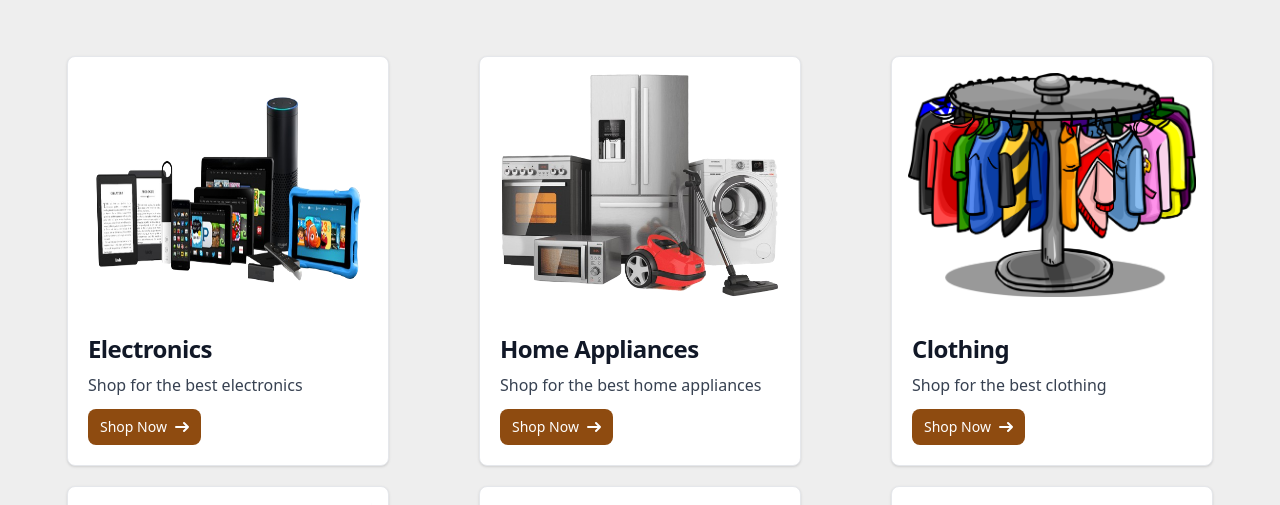
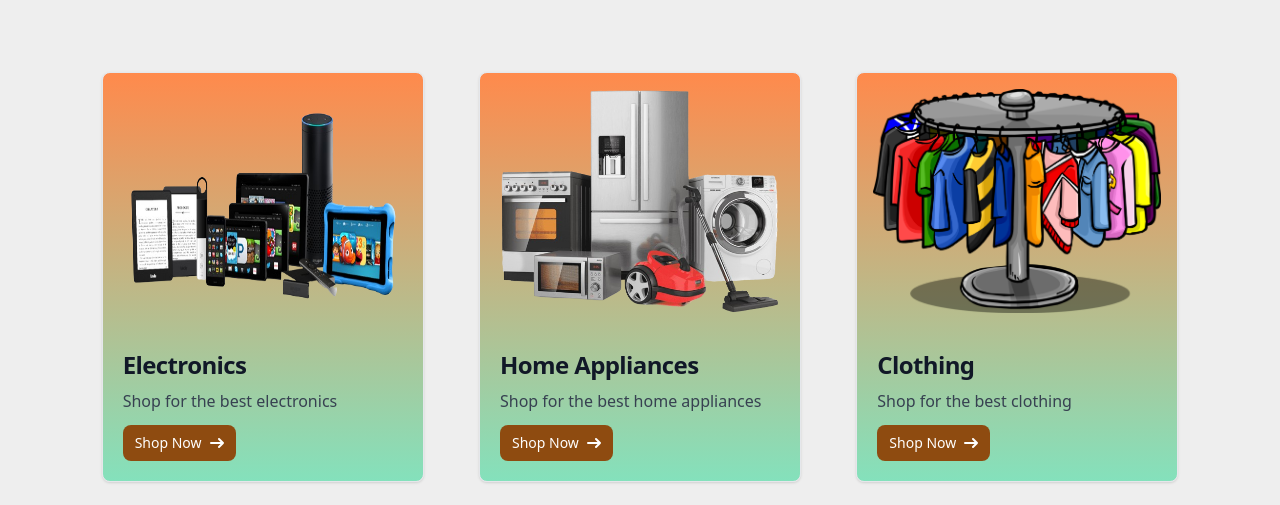
Before and after one commit to AryanPahuja21/BlazeKart, a React (Vite) app in the folder frontend/: page /categories in a window 1280 px wide. Shown: the part 154-659 px from the top of the page. Built offline with nearby package versions, Linux system fonts and the light colour scheme; no server answers.

Commit message:
category section and few changes

```diff
--- a/frontend/src/App.jsx
+++ b/frontend/src/App.jsx
@@ -7,6 +7,7 @@ const Login = lazy(() => import("./pages/Authentication/Login"));
 const Signup = lazy(() => import("./pages/Authentication/Signup"));
 const Explore = lazy(() => import("./pages/Explore/Explore"));
 const Categories = lazy(() => import("./pages/Categories/Categories"));
+const Category = lazy(() => import("./pages/Category/Category"));
 const Cart = lazy(() => import("./pages/Cart/Cart"));
 const Checkout = lazy(() => import("./pages/Checkout/Checkout"));
 const NotFound = lazy(() => import("./pages/NotFound/NotFound"));
@@ -21,6 +22,7 @@ function App() {
           <Route path="/signup" element={<Signup />} />
           <Route path="/explore" element={<Explore />} />
           <Route path="/categories" element={<Categories />} />
+          <Route path="/products/:category" element={<Category />} />
           <Route path="/cart" element={<Cart />} />
           <Route path="/checkout" element={<Checkout />} />
           <Route path="*" element={<NotFound />} />
--- a/frontend/src/components/ui/Card.jsx
+++ b/frontend/src/components/ui/Card.jsx
@@ -16,7 +16,6 @@ const Card = ({ route }) => {
         const response = await axios.get(
           `${import.meta.env.VITE_SERVER_URL}/api/v1/products${route}`
         );
-        console.log("Products:", response.data.data);
         setProducts(response.data.data);
       } catch (error) {
         console.error("Error fetching products:", error);
--- a/frontend/src/pages/Categories/Card.jsx
+++ b/frontend/src/pages/Categories/Card.jsx
@@ -42,26 +42,13 @@ const Card = () => {
     },
   ];
 
-  const handleCategory = async (categoryName) => {
-    try {
-      const response = await axios.get(
-        `${
-          import.meta.env.VITE_SERVER_URL
-        }/api/v1/products/category/${categoryName}`
-      );
-      console.log(response.data);
-    } catch (error) {
-      console.error(error);
-    }
-  };
-
   return (
-    <div className="">
-      <div className=" my-14 mx-8 grid grid-cols-1 md:grid-cols-2 lg:grid-cols-3 gap-5">
+    <div className="lg:mx-14">
+      <div className=" my-14 mx-7 grid grid-cols-1 md:grid-cols-2 lg:grid-cols-3 gap-5">
         {data.map((category) => (
           <div
             key={category.name}
-            className="max-w-sm bg-white border border-gray-200 rounded-lg shadow dark:bg-gray-800 dark:border-gray-700 mx-auto"
+            className="max-w-sm my-4 bg-gradient-to-b from-orange-400 to-green-300 border border-gray-200 rounded-lg shadow dark:bg-gray-800 dark:border-gray-700 mx-auto"
           >
             <a href="#">
               <img
@@ -82,7 +69,6 @@ const Card = () => {
               <Link
                 to={`/products/${category.name}`}
                 className="inline-flex items-center px-3 py-2 text-sm font-medium text-center text-white bg-yellow-700 rounded-lg hover:bg-yellow-600 "
-                onClick={() => handleCategory(category.name)}
               >
                 Shop Now
                 <svg
--- /dev/null
+++ b/frontend/src/pages/Category/Category.jsx
@@ -0,0 +1,21 @@
+import React, { useEffect } from "react";
+import { useParams } from "react-router-dom";
+import axios from "axios";
+import Navbar from "../../components/Navbar/Navbar";
+import Card from "../../components/ui/Card";
+
+const Category = () => {
+  const { category } = useParams();
+
+  return (
+    <div>
+      <Navbar />
+      <h1 className="text-5xl my-5 p-2 font-bold text-center text-transparent bg-clip-text bg-gradient-to-r from-yellow-200 to-yellow-500">
+        {category}
+      </h1>
+      <Card route={`/category/${category}`} />
+    </div>
+  );
+};
+
+export default Category;
```
Also changed, not shown: frontend/src/pages/Categories/assets/footwear.png.
